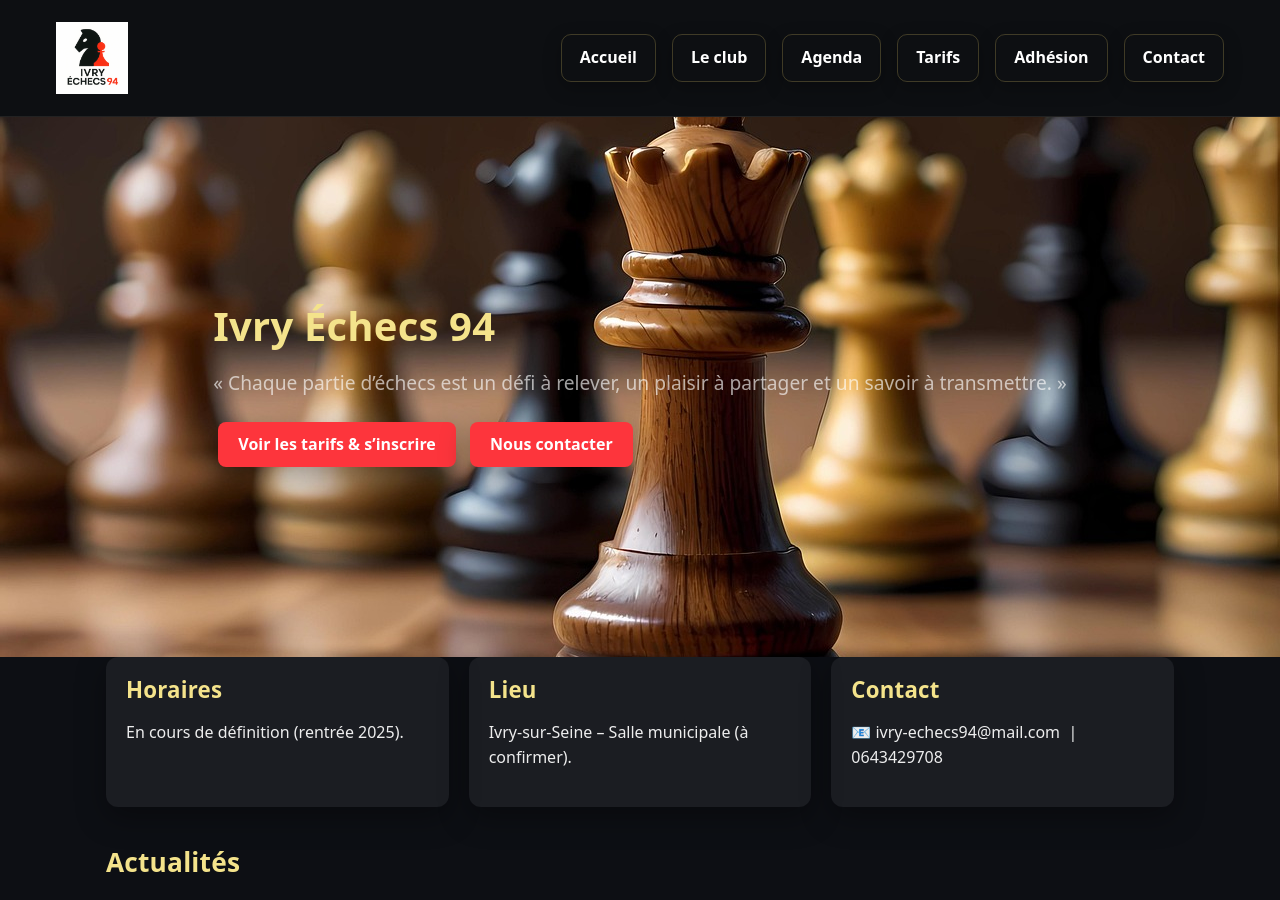
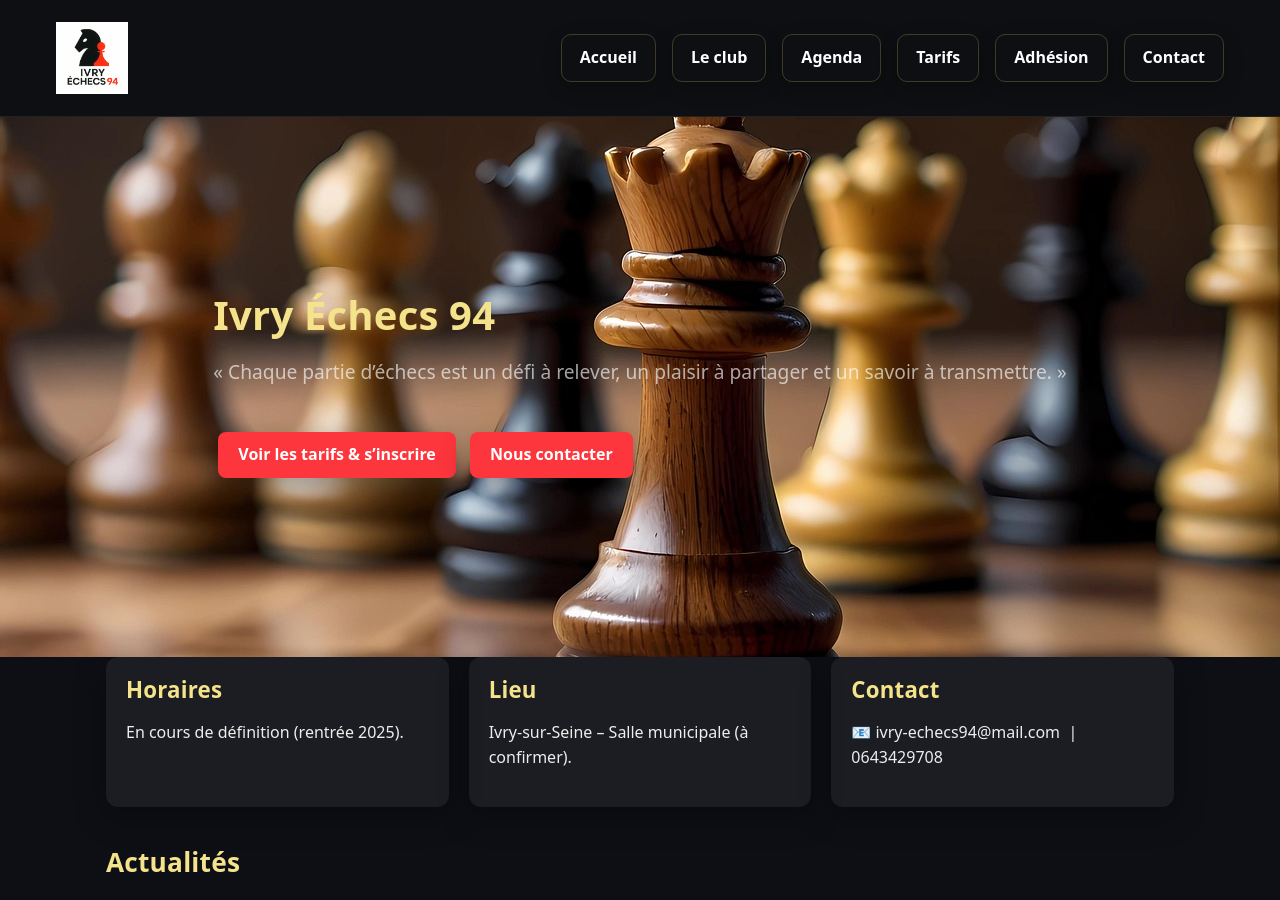
Before and after one commit to Nelwyn64/ivry-echecs-94, a Jekyll site: the page built from index.html, in a window 1280 px wide and 900 px high. Built offline with Jekyll 4.4.1, drawn with Linux system fonts in a browser that asks for light colours.

Commit message:
Update Pages du site “accueil”

```diff
--- a/index.html
+++ b/index.html
@@ -9,7 +9,11 @@
     <h1>Ivry Échecs 94</h1>
     <p class="lead">« Chaque partie d’échecs est un défi à relever, un plaisir à partager et un savoir à transmettre. »</p>
     <div class="cta">
-      <a class="btn" href="/tarifs.html">Voir les tarifs & s’inscrire</a>
+
+<p style="margin:40px 0;"></p><p style="margin:40px 0;"></p>
+
+
+ <a class="btn" href="/tarifs.html">Voir les tarifs & s’inscrire</a>
       <a class="btn" href="/contact.html">Nous contacter</a>
     </div>
   </div>
@@ -54,6 +58,8 @@
   </div>
 </section>
 
+<p style="margin:40px 0;"></p><p style="margin:40px 0;"></p>
+
 <section>
   <div class="container grid cols-2">
     <div class="card">
```
